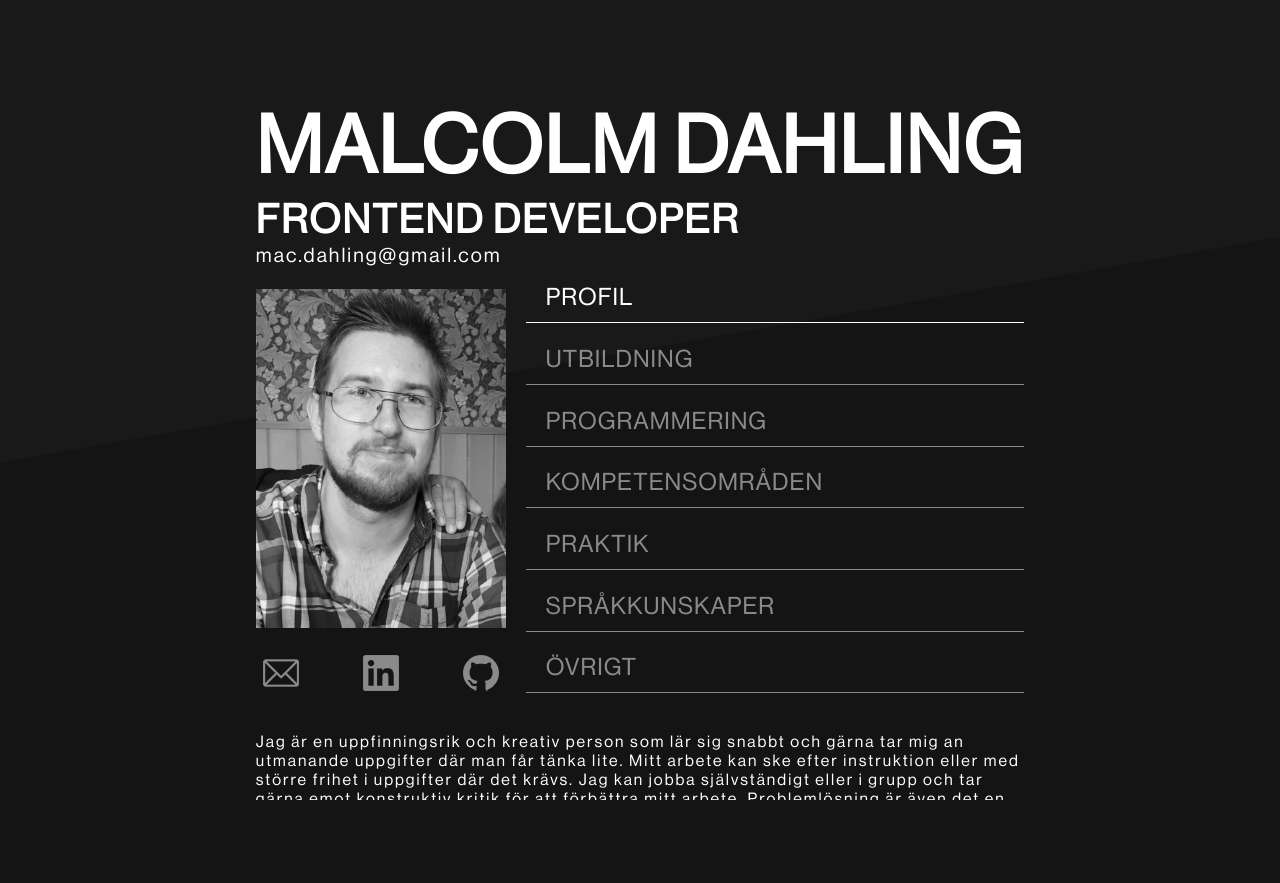
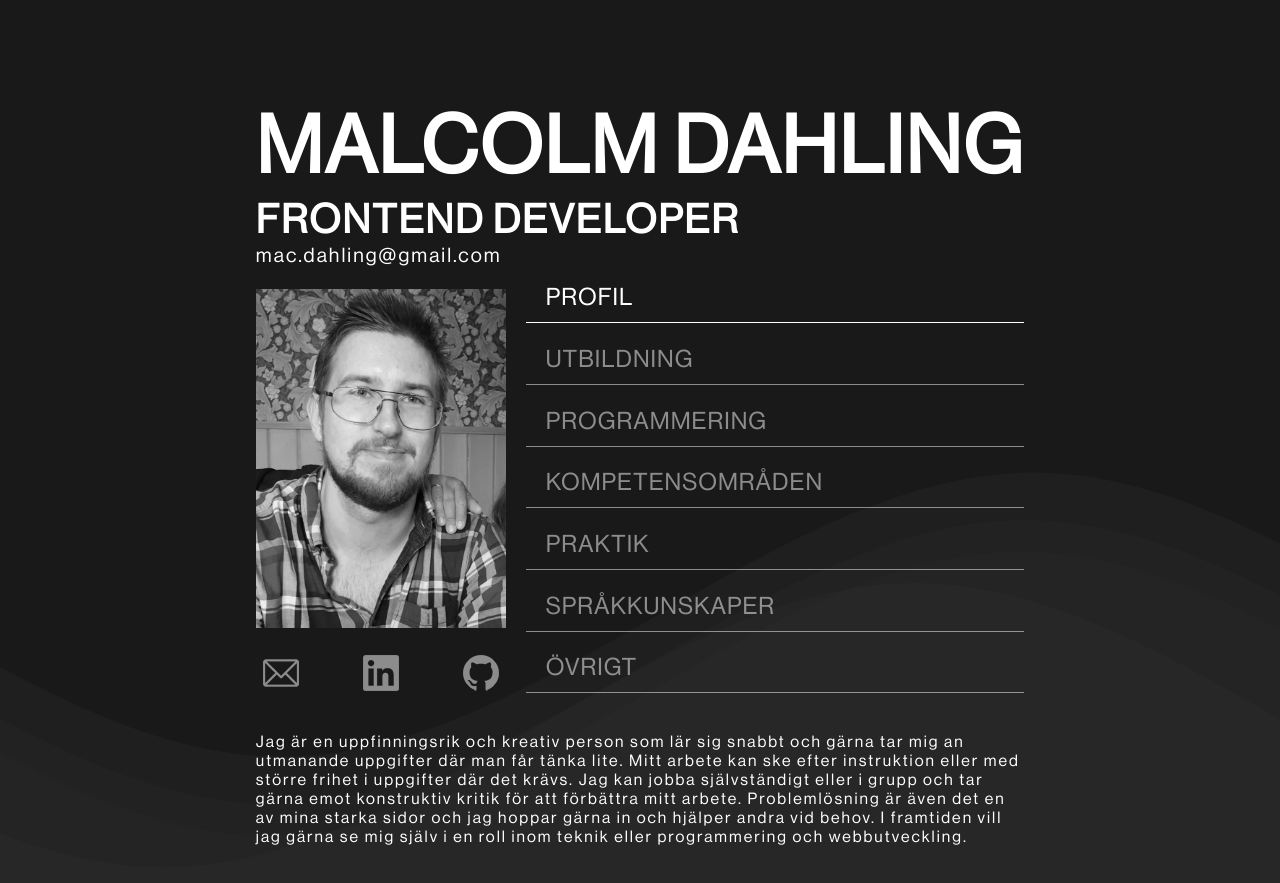
Before and after one commit to MalcolmDahling/cv, a Next.js app: page / in a window 1280 px wide. Before the commit the page ends 800 px from the top, so only its background shows below. Built offline with nearby package versions, Linux system fonts and the light colour scheme.

Commit message:
wave background

```diff
--- a/src/components/Background/Background.tsx
+++ b/src/components/Background/Background.tsx
@@ -3,21 +3,29 @@ import { styled } from "../../../stiches.config";
 const Div = styled('div', {
 
     position:'absolute',
-    top:'-50%',
-    right:0,
-    bottom:'50%',
-    left:'-50%',
-    zIndex:-1,
-    rotate:'-10deg',
+    inset:0,
+    zIndex:0,
 
-    backgroundColor:'$darkGray',
+    overflowX:'hidden',
+    pointerEvents:'none'
+});
+
+const Wave = styled('img', {
+
+    position:'absolute',
+    bottom:0,
+    left:0,
+    width:'100%',
+    height:'50%',
+    minWidth:1200,
+    pointerEvents:'none'
 });
 
 export default function Background(){
 
     return(
         <Div>
-
+            <Wave src="/images/Wave.svg"></Wave>
         </Div>
     );
 }
--- a/src/components/Content/Content.tsx
+++ b/src/components/Content/Content.tsx
@@ -5,6 +5,7 @@ import { useEffect, useState } from "react";
 
 const P = styled('p', {
 
+    position:'relative',
     maxWidth:768,
     marginTop:35,
 
--- a/src/components/ProfilePic/ProfilePic.tsx
+++ b/src/components/ProfilePic/ProfilePic.tsx
@@ -3,6 +3,7 @@ import { styled } from "../../../stiches.config";
 const Img = styled('img', {
 
     width:'100%',
+    zIndex:1
 });
 
 export default function ProfilePic(){
--- a/src/pages/index.tsx
+++ b/src/pages/index.tsx
@@ -11,11 +11,14 @@ import Intro from "@/components/Intro/Intro";
 
 const Wrapper = styled('div', {
 
-    position:'absolute',
-    inset:0,
+    position:'relative',
+    width:'100%',
+    height:'100%',
+    minHeight:'100vh',
     padding:20,
 
-    overflowX:'hidden',
+    boxSizing:'border-box',
+    backgroundColor:'$darkGray',
 
     '@desktop':{
         display:'flex',
--- a/src/styles/globals.css
+++ b/src/styles/globals.css
@@ -4,9 +4,9 @@
 }
 
 html, body{
+
     margin:0;
 
-    background-color: var(--colors-black);
     font-family: NeueHaasDisplayRoman;
     letter-spacing: 2px;
     color: var(--colors-white);
```
Also changed, not shown: public/images/Wave.svg (added).
